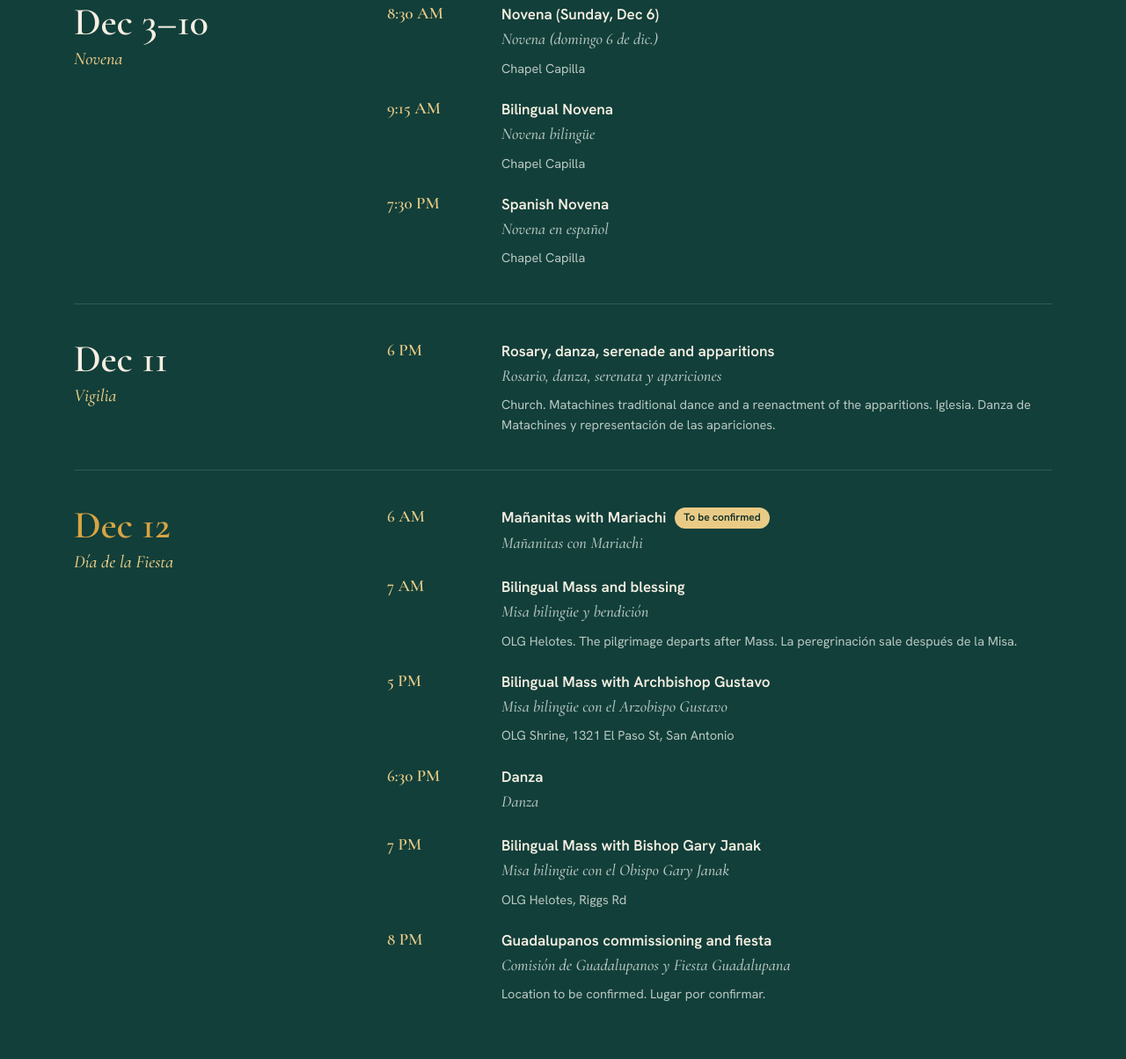
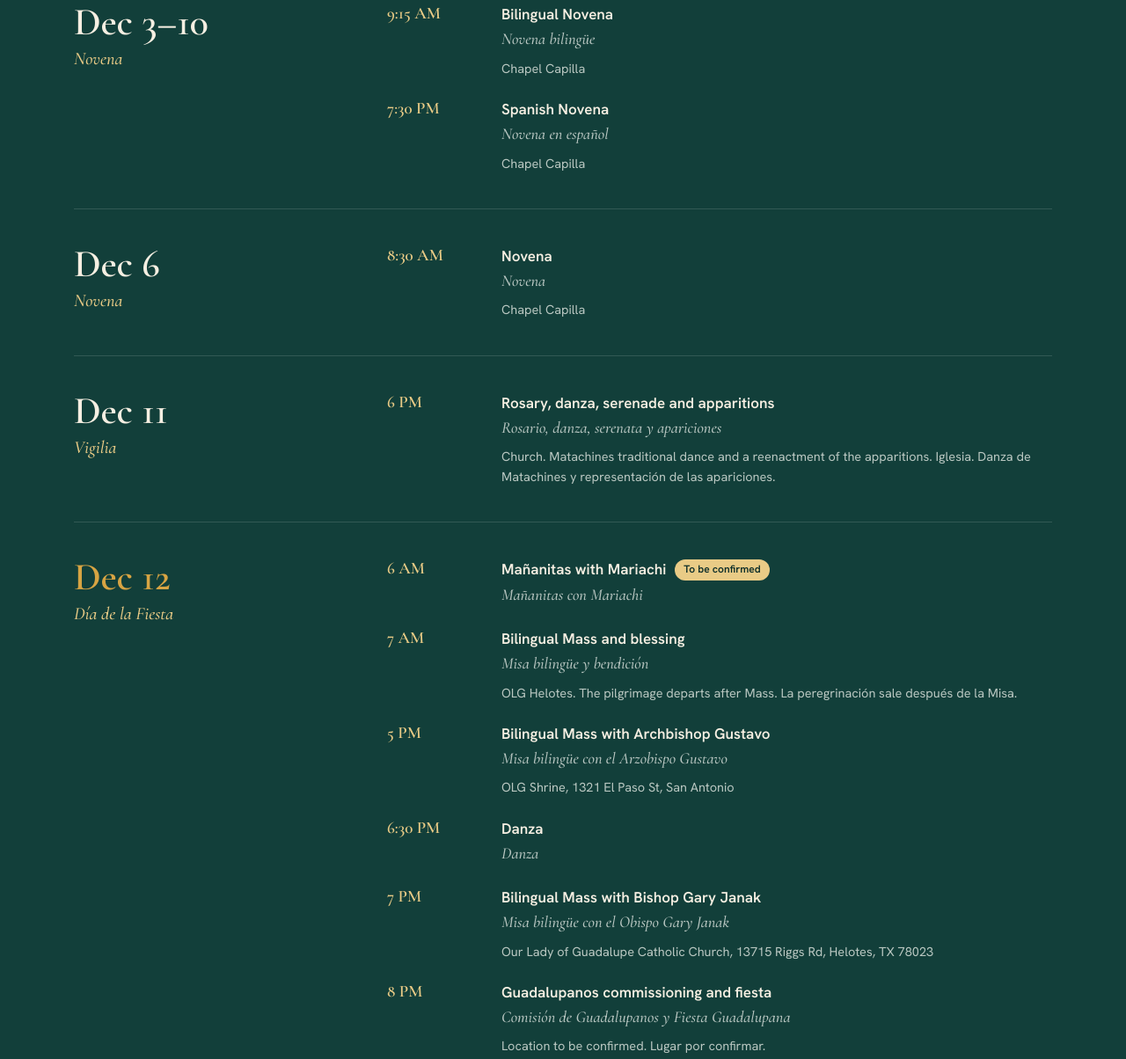
Before and after one commit to commsolg/olgfeastday, a plain HTML site: page index.html in a window 1280 px wide. Shown: the part 3718-4922 px from the top of the page at 88% size. Drawn offline with nearby package versions, Linux system fonts and the light colour scheme.

Commit message:
Update index.html

```diff
--- a/index.html
+++ b/index.html
@@ -369,9 +369,15 @@ footer{background:var(--mantle-3);color:#DDE4DF;padding:80px 0 40px}
     <div class="day">
       <h3 class="day-name">Dec 3–10<span class="es" lang="es">Novena</span></h3>
       <ul class="events">
-        <li><span class="t">8:30 AM</span><div><h4>Novena (Sunday, Dec 6) <span class="es" lang="es">Novena (domingo 6 de dic.)</span></h4><p>Chapel <span lang="es">Capilla</span></p></div></li>
         <li><span class="t">9:15 AM</span><div><h4>Bilingual Novena <span class="es" lang="es">Novena bilingüe</span></h4><p>Chapel <span lang="es">Capilla</span></p></div></li>
         <li><span class="t">7:30 PM</span><div><h4>Spanish Novena <span class="es" lang="es">Novena en español</span></h4><p>Chapel <span lang="es">Capilla</span></p></div></li>
+      </ul>
+    </div>
+
+    <div class="day">
+      <h3 class="day-name">Dec 6<span class="es" lang="es">Novena</span></h3>
+      <ul class="events">
+        <li><span class="t">8:30 AM</span><div><h4>Novena <span class="es" lang="es">Novena</span></h4><p>Chapel <span lang="es">Capilla</span></p></div></li>
       </ul>
     </div>
 
@@ -389,7 +395,7 @@ footer{background:var(--mantle-3);color:#DDE4DF;padding:80px 0 40px}
         <li><span class="t">7 AM</span><div><h4>Bilingual Mass and blessing <span class="es" lang="es">Misa bilingüe y bendición</span></h4><p>OLG Helotes. The pilgrimage departs after Mass. <span lang="es">La peregrinación sale después de la Misa.</span></p></div></li>
         <li><span class="t">5 PM</span><div><h4>Bilingual Mass with Archbishop Gustavo <span class="es" lang="es">Misa bilingüe con el Arzobispo Gustavo</span></h4><p>OLG Shrine, 1321 El Paso St, San Antonio</p></div></li>
         <li><span class="t">6:30 PM</span><div><h4>Danza <span class="es" lang="es">Danza</span></h4></div></li>
-        <li><span class="t">7 PM</span><div><h4>Bilingual Mass with Bishop Gary Janak <span class="es" lang="es">Misa bilingüe con el Obispo Gary Janak</span></h4><p>OLG Helotes, Riggs Rd</p></div></li>
+        <li><span class="t">7 PM</span><div><h4>Bilingual Mass with Bishop Gary Janak <span class="es" lang="es">Misa bilingüe con el Obispo Gary Janak</span></h4><p>Our Lady of Guadalupe Catholic Church, 13715 Riggs Rd, Helotes, TX 78023</p></div></li>
         <li><span class="t">8 PM</span><div><h4>Guadalupanos commissioning and fiesta <span class="es" lang="es">Comisión de Guadalupanos y Fiesta Guadalupana</span></h4><p>Location to be confirmed. <span lang="es">Lugar por confirmar.</span></p></div></li>
       </ul>
     </div>
```
